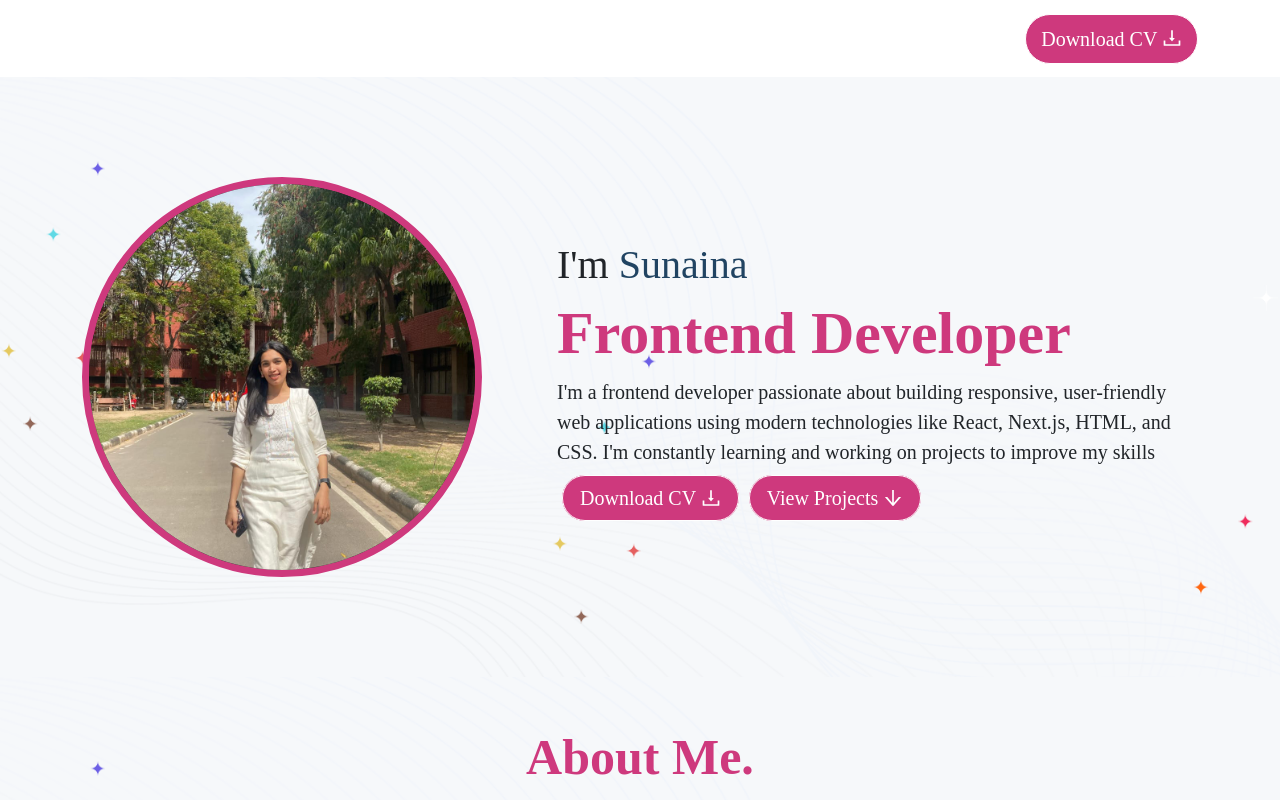
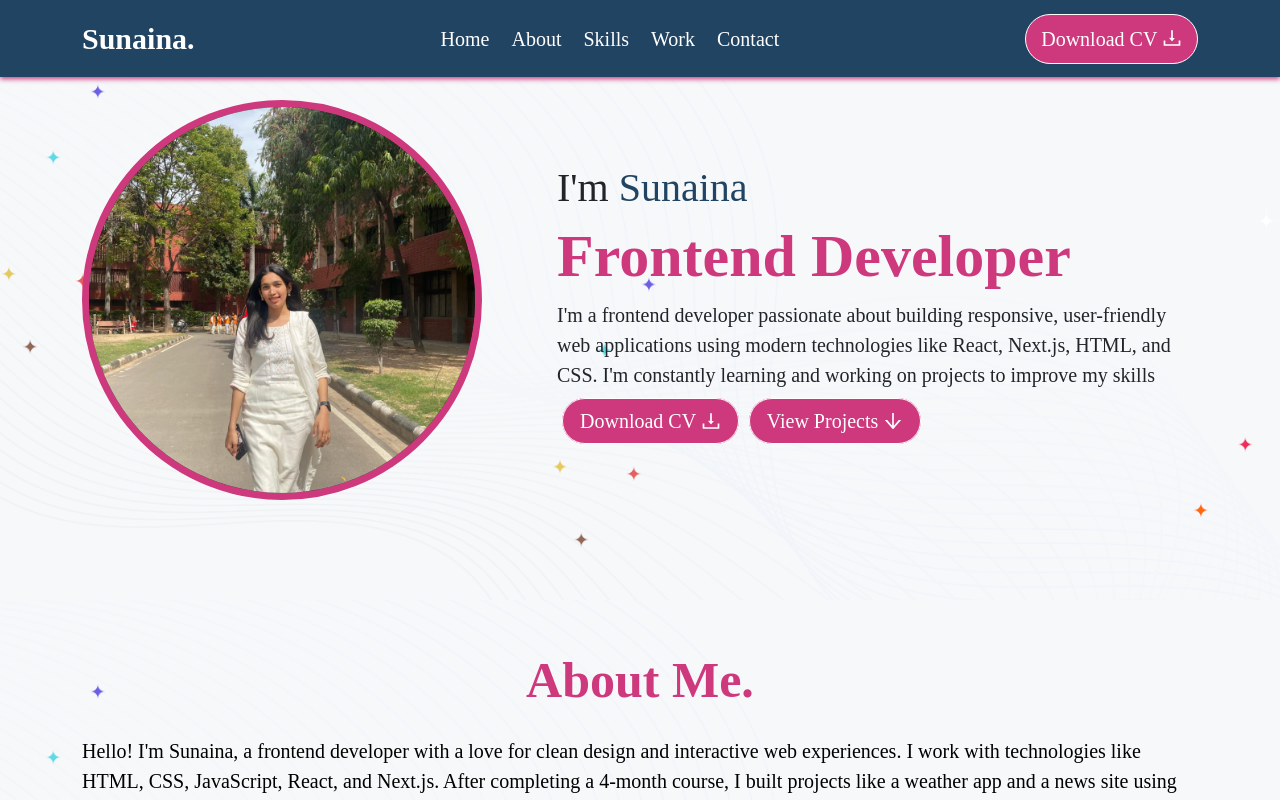
Before and after one commit to Sunaina204/my-portfolio, a Next.js app: page / in a window 1280 px wide. Shown: the top 800 px of the page. Built offline with nearby package versions, Linux system fonts and the light colour scheme; what @ant-design/nextjs-registry would draw is missing.

Commit message:
update header css

```diff
--- a/components/style.css
+++ b/components/style.css
@@ -7,7 +7,15 @@
 .cv-btn1{
   text-decoration: none;
 }
-
+.header-bg {
+  background-color: #214462;
+  color: #ce397d;
+  position: fixed;
+  top: 0;
+  width: 100%;
+  z-index: 999;
+  box-shadow: 0 2px 5px;
+}
 
 button.navbar-toggler {
   background: white;
```
